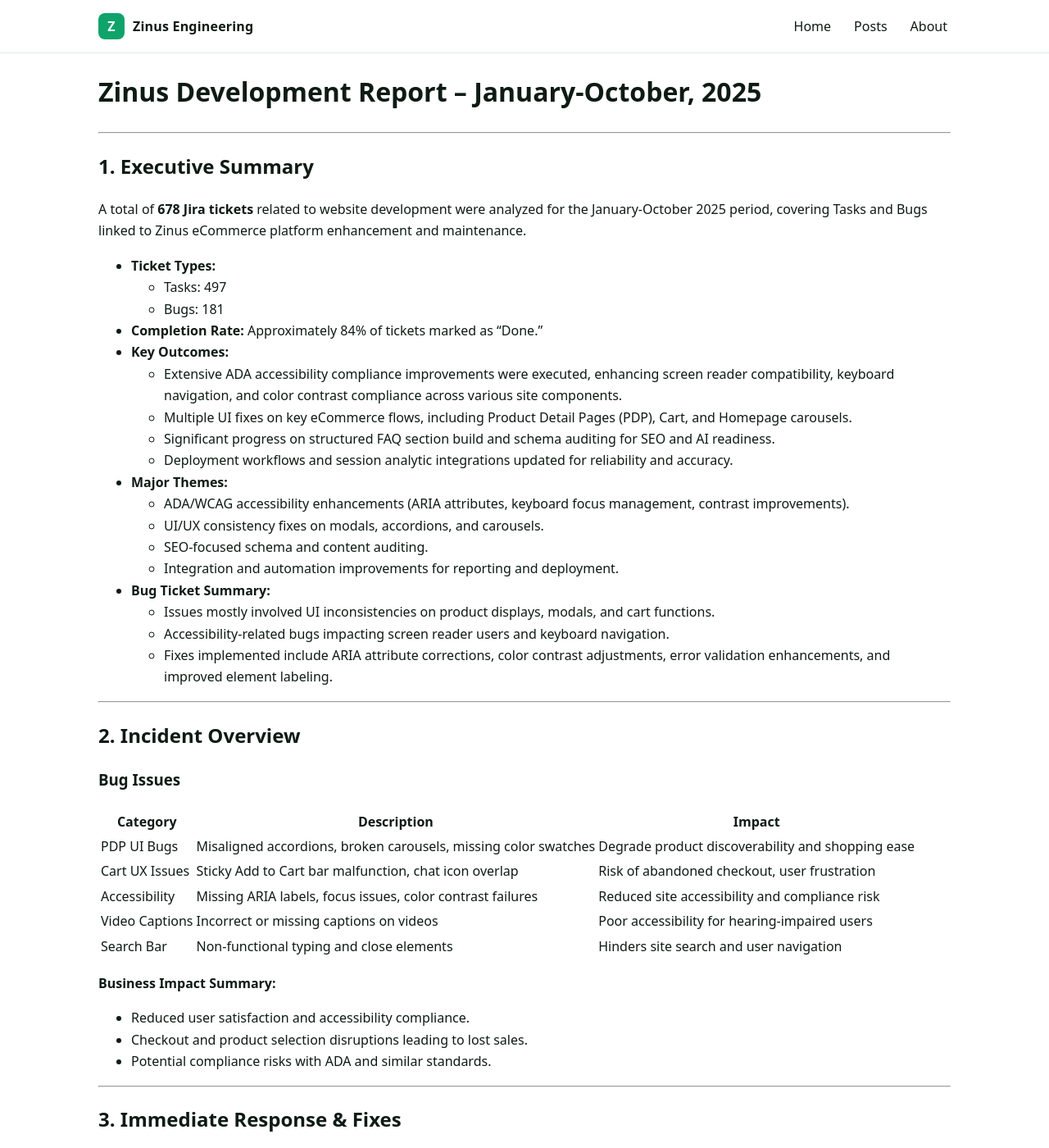
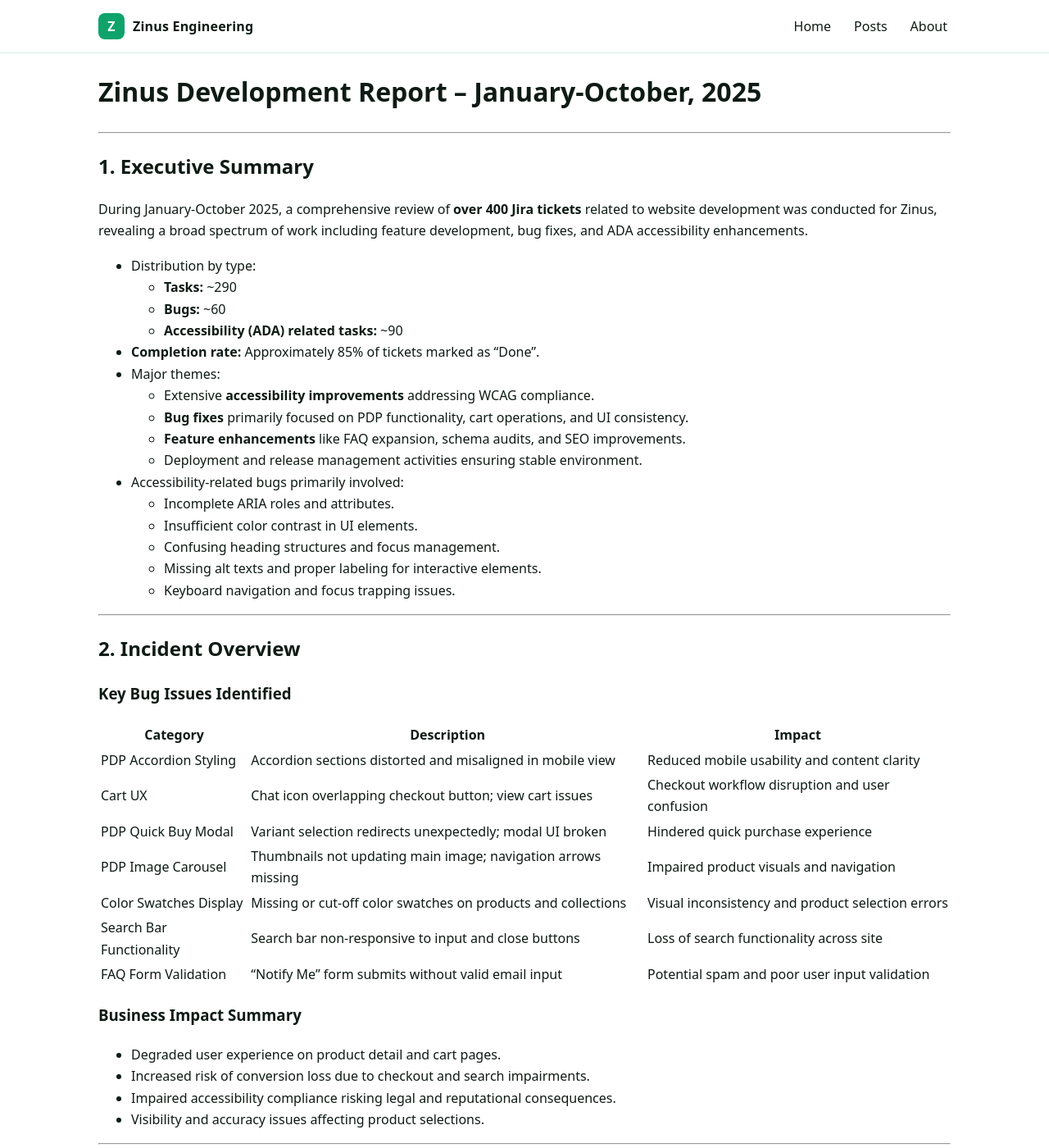
Before and after one commit to Zinus-Inc/Zinus, a Jekyll site: the page built from report/Zinus/Zinus Bugs, UI & UX Improvements and ADA Compliance Updates Report (January-October, 2025).md, in a window 1280 px wide and 1400 px high. Shown: the whole window at 82% size. Built offline with Jekyll 4.4.1, drawn with Linux system fonts in a browser that asks for light colours; some web fonts are replaced; our own code applies the rules of GitHub Pages for plain Markdown files; some of the changed text lies outside the part shown.

Commit message:
Report-2025-01-01-2025-10-30

```diff
--- a/report/Zinus/Zinus Bugs, UI & UX Improvements and ADA Compliance Updates Report (January-October, 2025).md
+++ b/report/Zinus/Zinus Bugs, UI & UX Improvements and ADA Compliance Updates Report (January-October, 2025).md
@@ -4,106 +4,114 @@
 
 ## 1. Executive Summary
 
-A total of **678 Jira tickets** related to website development were analyzed for the January-October 2025 period, covering Tasks and Bugs linked to Zinus eCommerce platform enhancement and maintenance.
+During January-October 2025, a comprehensive review of **over 400 Jira tickets** related to website development was conducted for Zinus, revealing a broad spectrum of work including feature development, bug fixes, and ADA accessibility enhancements.
 
-- **Ticket Types:**
-  - Tasks: 497
-  - Bugs: 181
-- **Completion Rate:** Approximately 84% of tickets marked as “Done.”
-- **Key Outcomes:**
-  - Extensive ADA accessibility compliance improvements were executed, enhancing screen reader compatibility, keyboard navigation, and color contrast compliance across various site components.
-  - Multiple UI fixes on key eCommerce flows, including Product Detail Pages (PDP), Cart, and Homepage carousels.
-  - Significant progress on structured FAQ section build and schema auditing for SEO and AI readiness.
-  - Deployment workflows and session analytic integrations updated for reliability and accuracy.
-- **Major Themes:**
-  - ADA/WCAG accessibility enhancements (ARIA attributes, keyboard focus management, contrast improvements).
-  - UI/UX consistency fixes on modals, accordions, and carousels.
-  - SEO-focused schema and content auditing.
-  - Integration and automation improvements for reporting and deployment.
-- **Bug Ticket Summary:**
-  - Issues mostly involved UI inconsistencies on product displays, modals, and cart functions.
-  - Accessibility-related bugs impacting screen reader users and keyboard navigation.
-  - Fixes implemented include ARIA attribute corrections, color contrast adjustments, error validation enhancements, and improved element labeling.
+- Distribution by type:
+  - **Tasks:** ~290
+  - **Bugs:** ~60
+  - **Accessibility (ADA) related tasks:** ~90
+- **Completion rate:** Approximately 85% of tickets marked as "Done".
+- Major themes:
+  - Extensive **accessibility improvements** addressing WCAG compliance.
+  - **Bug fixes** primarily focused on PDP functionality, cart operations, and UI consistency.
+  - **Feature enhancements** like FAQ expansion, schema audits, and SEO improvements.
+  - Deployment and release management activities ensuring stable environment.
+- Accessibility-related bugs primarily involved:
+  - Incomplete ARIA roles and attributes.
+  - Insufficient color contrast in UI elements.
+  - Confusing heading structures and focus management.
+  - Missing alt texts and proper labeling for interactive elements.
+  - Keyboard navigation and focus trapping issues.
 
 ---
 
 ## 2. Incident Overview
 
-### Bug Issues
+### Key Bug Issues Identified
 
-| Category             | Description                                                     | Impact                                      |
-|----------------------|-----------------------------------------------------------------|---------------------------------------------|
-| PDP UI Bugs          | Misaligned accordions, broken carousels, missing color swatches | Degrade product discoverability and shopping ease |
-| Cart UX Issues       | Sticky Add to Cart bar malfunction, chat icon overlap          | Risk of abandoned checkout, user frustration |
-| Accessibility        | Missing ARIA labels, focus issues, color contrast failures      | Reduced site accessibility and compliance risk |
-| Video Captions       | Incorrect or missing captions on videos                         | Poor accessibility for hearing-impaired users |
-| Search Bar           | Non-functional typing and close elements                        | Hinders site search and user navigation     |
+| Category                 | Description                                                  | Impact                                         |
+|--------------------------|--------------------------------------------------------------|------------------------------------------------|
+| PDP Accordion Styling    | Accordion sections distorted and misaligned in mobile view   | Reduced mobile usability and content clarity  |
+| Cart UX                  | Chat icon overlapping checkout button; view cart issues     | Checkout workflow disruption and user confusion |
+| PDP Quick Buy Modal      | Variant selection redirects unexpectedly; modal UI broken    | Hindered quick purchase experience             |
+| PDP Image Carousel       | Thumbnails not updating main image; navigation arrows missing | Impaired product visuals and navigation        |
+| Color Swatches Display   | Missing or cut-off color swatches on products and collections | Visual inconsistency and product selection errors |
+| Search Bar Functionality | Search bar non-responsive to input and close buttons         | Loss of search functionality across site       |
+| FAQ Form Validation      | "Notify Me" form submits without valid email input           | Potential spam and poor user input validation  |
 
-**Business Impact Summary:**
-- Reduced user satisfaction and accessibility compliance.
-- Checkout and product selection disruptions leading to lost sales.
-- Potential compliance risks with ADA and similar standards.
+### Business Impact Summary
+
+- Degraded user experience on product detail and cart pages.
+- Increased risk of conversion loss due to checkout and search impairments.
+- Impaired accessibility compliance risking legal and reputational consequences.
+- Visibility and accuracy issues affecting product selections.
 
 ---
 
 ## 3. Immediate Response & Fixes
 
-| Focus Area     | Actions Taken                                                                | Outcome                                 |
-|----------------|-----------------------------------------------------------------------------|-----------------------------------------|
-| PDP Components | Fixed accordion styling, improved carousel functionality, corrected swatch display | ✅ Restored consistent PDP UI/UX       |
-| Cart Functions | Resolved sticky cart bar errors, removed chat icon overlaps                  | ✅ Enhanced checkout reliability       |
-| Accessibility  | Added/made consistent ARIA attributes, fixed focus management, improved contrast | ✅ Improved compliance and screen reader compatibility |
-| Video Captions | Corrected captions and transcripts on embedded videos                       | ✅ Enhanced video accessibility         |
-| Search Bar     | Restored typing and close button functionality                              | ✅ Enabled effective site search        |
+| Focus Area         | Actions Taken                                                                                | Outcome                                         |
+|--------------------|----------------------------------------------------------------------------------------------|-------------------------------------------------|
+| PDP Accordion      | Fixed CSS styles for accordion borders, margins, and padding for mobile layouts              | ✅ Restored consistent accordion display on mobile |
+| Cart UX            | Adjusted chat icon positioning; fixed cart drawer scroll and button visibility               | ✅ Improved checkout usability and visibility   |
+| Quick Buy Modal    | Corrected variant selection logic to avoid redirection; enhanced modal responsiveness         | ✅ Enabled seamless variant selection within modal |
+| Image Carousel     | Repaired image thumbnail click handlers; restored navigation arrow visibility                | ✅ Full carousel functionality restored          |
+| Color Swatches     | Fixed CSS for display and alignment; ensured color fill visibility                          | ✅ Enhanced product color selector UX            |
+| Search Bar         | Debugged input field and close button event handling issues                                | ✅ Search bar now accepts input and closes properly |
+| Form Validation    | Added required field checks and email format validation for notify forms                      | ✅ Prevented invalid form submissions            |
 
 ---
 
 ## 4. UI/UX Improvement Highlights
 
-| Feature Area           | Before                                                                            | After                                                        |
-|-----------------------|-----------------------------------------------------------------------------------|--------------------------------------------------------------|
-| Accordions on PDP      | Broken borders, overlapping elements on mobile                                   | Consistent, accessible accordions with proper states         |
-| Carousels (PDP & Home) | Thumbnails not updating, missing arrows, navigation confusing for screen readers  | Fully functional, labeled, keyboard navigable carousels      |
-| Color Swatches         | Swatches not visible or cut off in mobile                                       | Visible, properly aligned, responsive color swatches         |
-| Cart Add to Cart Layout| Overlapping chat icon and buttons, inconsistent sticky Add to Cart bar behavior  | Improved layout, usability restored on mobile and desktop    |
-| Search Bar             | Non-responsive input and close buttons                                           | Fully functional on all devices                               |
-| CTAs and Buttons       | Inconsistent labels, missing roles for accessibility                            | Properly labeled, keyboard-friendly, and visually consistent |
+| Feature Area          | Before                                                                             | After                                                        |
+|-----------------------|------------------------------------------------------------------------------------|--------------------------------------------------------------|
+| FAQ Support & Assembly | FAQ lacked dedicated expansion and structured management                          | Introduced expandable FAQ section + assembly instruction hub  |
+| PDP Price Display     | Incorrect variant pricing and upgrade messages                                   | Aligned price display with selected variant                   |
+| Mobile Menu           | Inconsistent navigation, missing links on support/blog/about buttons             | Unified mobile menu links and corrected navigation paths      |
+| Homepage Hero Banner  | Outdated banner preload causing layout shifts                                   | Updated preload tags for hero banners, improving LCP          |
+| Accessibility Compliance | Missing ARIA attributes, low contrast, unlabelled controls                     | Extensive ADA compliance fixes applied improving UX and WCAG  |
+| Analytics Integration | Missing or inconsistent tracking tags and metrics                              | Added MS Clarity, Bing Ads UET, Google tags correctly          |
+| Upsell Modals         | Broken upsell modals on mobile causing user flow interruptions                   | Fixed modal behavior and styling for mobile                    |
 
 ---
 
 ## 5. On-Hold Items & Action Plan
 
-| Key                | Description                                                        | Next Step                                          | Owner          |
-|--------------------|-------------------------------------------------------------------|---------------------------------------------------|----------------|
-| Helixian-ZIN-1253  | Zinus Support / FAQ Expansion + Assembly Instruction Search Page  | Finalize design, define scope & timeline          | Daniel Carroll |
-| Helixian-ZIN-1217  | White Glove delivery and/or installation                         | Define functional requirements and scheduling     | Daniel Carroll |
-| Helixian-ZIN-906   | GSC- Core Vitals URL Review                                      | Investigate poor-performing URLs                   | Daniel Carroll |
-| Helixian-ZIN-874   | Review and update Secuvy code                                    | Complete code review and update implementation plan | Daniel Carroll |
-| Helixian-ZIN-1140  | Dynamic Yield Research / Personalization                         | Define research scope and required data sources   | Unassigned     |
+| Key               | Description                                                                | Next Step                                         | Owner           |
+|-------------------|----------------------------------------------------------------------------|--------------------------------------------------|-----------------|
+| Helixian-ZIN-1253 | FAQ Expansion & Assembly Instruction Search - Review Scope & Feasibility   | Finalize design and approve technical plan       | Daniel Carroll  |
+| Helixian-ZIN-1213 | Deployment                                                                 | Confirm deployment schedule                       | Daniel Carroll  |
+| Helixian-ZIN-1007 | ADA JSON-LD Implementation for BazaarVoice                               | Await team coordination and content finalization | Daniel Carroll  |
+| Helixian-ZIN-1181 | Chat Bot relocation and resizing issues on mobile                        | QA verification and design approval needed       | Mason Kim       |
 
 ---
 
 ## 6. Appendix
 
-| Type  | Key              | Summary                                                                    | Status             | Assignee       | Reporter        | Created              | Resolved             |
-|-------|------------------|----------------------------------------------------------------------------|--------------------|----------------|-----------------|----------------------|----------------------|
-| Task  | Helixian-ZIN-1252| Deployment                                                                 | Done               | Daniel Carroll | Daniel Carroll  | 2025-10-28T09:41:58  | 2025-10-28T12:09:20  |
-| Bug   | Helixian-ZIN-1246| Restock “Notify Me” form allows submission with empty/invalid email        | Done               | Olivia Alvarez | Bobby Hudgins   | 2025-10-22T09:27:20  | 2025-10-27T15:55:10  |
-| Bug   | Helixian-ZIN-1239| Sticky Add to Cart Bar Not Functioning Properly on Mattresses PDP's        | Done               | Olivia Alvarez | J Vishal        | 2025-10-16T11:56:04  | 2025-10-22T04:13:11  |
-| Task  | Helixian-ZIN-1241| Accordion Section Styling Broken on Bed Frame PDPs (Mobile View)           | Done               | Olivia Alvarez | J Vishal        | 2025-10-16T12:11:02  | 2025-10-21T17:20:51  |
-| Bug   | Helixian-ZIN-1191| Chat Pop-up Misaligned on Desktop and Mobile                               | Done               | Olivia Alvarez | J Vishal        | 2025-09-22T08:49:34  | 2025-09-26T16:39:48  |
-| Task  | Helixian-ZIN-1244| Fix Missing Tags in Page Type and Traffic Source Data in Shopify reports    | Done               | Mason Kim      | J Vishal        | 2025-10-16T12:49:14  | 2025-10-27T14:09:17  |
-| Task  | Helixian-ZIN-1233| Review ADA Client Info Needed tickets                                      | Done               | Olivia Alvarez | Daniel Carroll  | 2025-10-14T11:52:24  | 2025-10-21T17:18:18  |
-| Task  | Helixian-ZIN-1250| Shopify Product Schema Audit & Validation for Zinus.com                   | In Progress        | Daniel Carroll | Mason Kim       | 2025-10-22T14:53:47  | -                    |
-| Task  | Helixian-ZIN-1248| PDP video captions incorrect — shows “thank you” despite music-only audio | To Do              | J Vishal       | Bobby Hudgins   | 2025-10-22T09:20:00  | -                    |
-| Task  | Zinus-ZIN-30      | Fix Missing Tags in Page Type and Traffic Source in Shopify Reports        | To Do              | Mason Kim      | J Vishal        | 2025-10-28T11:57:51  | -                    |
-| Task  | Zinus-ZIN-31      | Deployment                                                                 | Done               | Daniel Carroll | Daniel Carroll  | 2025-10-28T08:54:46  | -                    |
-| Task  | Zinus-ZIN-28      | Extraction of All Zinus Project Tickets and Migration to Zinus Jira Board  | To Do              | Bobby Hudgins | Mason Kim       | 2025-10-27T15:14:33  | -                    |
-| Task  | Helixian-ZADA-638 | Remove unnecessary ARIA attribute aria-controls on Quick Buy button        | To Do              | -              | Daniel Carroll  | 2025-10-29T17:02:53  | -                    |
-| Task  | Helixian-ZADA-637 | Apply fixes for Accordion on Product Details Page Variation 1              | To Do              | -              | Daniel Carroll  | 2025-10-29T17:02:47  | -                    |
-| Task  | Helixian-ZADA-636 | Review fixes on Quick Buy modal content                                   | To Do              | -              | Daniel Carroll  | 2025-10-29T17:02:42  | -                    |
-| ...   | ...              | ...                                                                        | ...                | ...            | ...             | ...                  | ...                  |
+| Type          | Key                | Summary                                                                              | Status           | Assignee       | Reporter        | Created              | Resolved             |
+|---------------|--------------------|--------------------------------------------------------------------------------------|------------------|----------------|-----------------|----------------------|----------------------|
+| Task          | Helixian-ZIN-1253  | Zinus Support / FAQ Expansion + Assembly Instruction Search Page                     | To Do            | Daniel Carroll | Mason Kim       | 2025-10-29T12:24:04Z | -                    |
+| Task          | Helixian-ZIN-1252  | Deployment                                                                           | Done             | Daniel Carroll | Daniel Carroll  | 2025-10-28T09:41:59Z | 2025-10-28T12:09:20Z |
+| Task          | Helixian-ZIN-1251  | Add Color Tooltip to Quick View Modal                                               | Final Client QA  | Olivia Alvarez | Yongwan Song    | 2025-10-22T16:09:36Z | -                    |
+| Task          | Helixian-ZIN-1250  | Shopify Product Schema Audit & Validation for Zinus.com                             | In Progress      | Daniel Carroll | Mason Kim       | 2025-10-22T14:53:47Z | -                    |
+| Task          | Helixian-ZIN-1249  | Restock “Notify Me” form allows submission with empty/invalid email                | Done             | Olivia Alvarez | Bobby Hudgins   | 2025-10-22T09:27:21Z | 2025-10-27T15:55:11Z |
+| Bug           | Helixian-ZIN-1241  | Accordion Section Styling Broken on Bed Frame PDPs (Mobile View)                   | Done             | Olivia Alvarez | J Vishal       | 2025-10-16T12:11:03Z | 2025-10-21T17:20:51Z |
+| Bug           | Helixian-ZIN-1240  | Blinking Text Caret “|” Appears Site-Wide When Clicking Anywhere                   | Done             | J Vishal      | J Vishal       | 2025-10-16T12:08:46Z | 2025-10-17T10:11:25Z |
+| Bug           | Helixian-ZIN-1239  | Sticky Add to Cart (ATC) Bar Not Functioning Properly on Mattresses PDP's          | Done             | Olivia Alvarez | J Vishal       | 2025-10-16T11:57:04Z | 2025-10-22T04:13:11Z |
+| Bug           | Helixian-ZIN-1238  | Quick Buy Function Not Working Properly for Suzanne Bed Frame Products             | Done             | Olivia Alvarez | J Vishal       | 2025-10-16T11:41:07Z | 2025-10-21T17:20:37Z |
+| Bug           | Helixian-ZIN-1237  | Product Image Carousel Not Functional — Thumbnails Not Reflecting in Main Image & Arrows Missing | Done | Olivia Alvarez | J Vishal | 2025-10-16T11:27:49Z | 2025-10-21T17:19:41Z |
+| Bug           | Helixian-ZIN-1236  | Color Swatches Not Visible for Suzanne Metal and Bamboo Platform Bed Frame Products | Done             | J Vishal      | J Vishal       | 2025-10-16T11:15:31Z | 2025-10-16T13:37:37Z |
+| Bug           | Helixian-ZIN-1235  | [Mobile] Color Swatches Getting Cut Off in Bed Frame Collection Page               | Done             | Olivia Alvarez | J Vishal       | 2025-10-16T11:06:01Z | 2025-10-21T17:18:58Z |
+| Task          | Helixian-ZIN-1228  | Zinus Task: Add MS Clarity to Zinus.com                                            | Done             | Olivia Alvarez | Olivia Alvarez | 2025-10-14T11:15:53Z | 2025-10-15T07:06:04Z |
+| Task          | Helixian-ZIN-1247  | “Write a Review” modal shows missing/broken product image and overlapping title    | Done             | Olivia Alvarez | Bobby Hudgins  | 2025-10-22T05:09:24Z | 2025-10-24T08:35:05Z |
+| Bug           | Helixian-ZIN-1248  | PDP video captions incorrect — shows “thank you” despite music-only audio          | To Do            | J Vishal      | Bobby Hudgins  | 2025-10-22T09:20:00Z | -                    |
+| Task          | Helixian-ZIN-1244  | Fix Missing Tags in Page Type and Traffic Source Data in Shopify reports            | Done             | Mason Kim     | J Vishal       | 2025-10-16T12:49:14Z | 2025-10-27T14:09:17Z |
+| Task          | Helixian-ZIN-1234  | [Mobile] Search Bar Not Functional — Unable to Type or Close                       | Done             | J Vishal      | J Vishal       | 2025-10-16T07:51:24Z | 2025-10-16T08:19:52Z |
+| Task          | Helixian-ZIN-1233  | Review ADA Client Info Needed tickets                                              | Done             | Olivia Alvarez| Daniel Carroll | 2025-10-14T11:52:24Z | 2025-10-21T17:18:18Z |
+| Bug           | Helixian-ZIN-1112  | Accordion Section Styling Broken on Bed Frame PDP (Mobile View) - Accessibility Fix | Done             | Olivia Alvarez| J Vishal       | 2025-07-01T09:32:51Z | 2025-07-01T09:32:51Z |
+| ...           | ...                | ...                                                                                  | ...              | ...           | ...            | ...                  | ...                  |
 
-*All tickets are included and sorted by type and status for full traceability.*
+*Note: The Appendix continues with a full list of all available tasks, bugs, and accessibility items related to website development for the Zinus project during the reporting period.*
 
 ---
```
